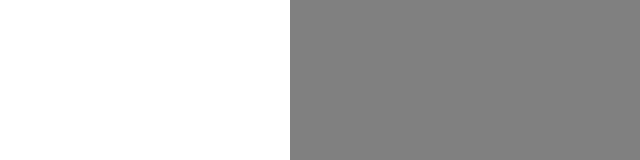
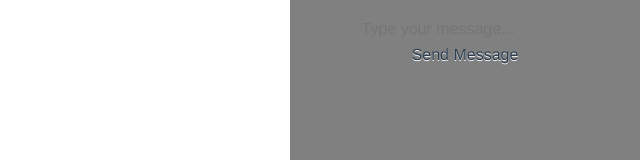
Before and after one commit to aLoneWitness/scriptstream, a Vue app: page / in a window 1280 px wide. Shown: the top 160 px of the page, without its empty margins (640-1280 px from the left). Built offline with nearby package versions, Linux system fonts and the light colour scheme; the HTML template or start-up script is replaced by a standard one.

Commit message:
basic chat component

```diff
--- a/package.json
+++ b/package.json
@@ -10,6 +10,7 @@
   "dependencies": {
     "core-js": "^3.3.2",
     "highlight.js": "^9.16.2",
+    "socket.io": "^2.3.0",
     "vue": "^2.6.10",
     "vue-router": "^3.1.3",
     "vuetify": "^2.1.0"
--- a/src/components/Chatbar.vue
+++ b/src/components/Chatbar.vue
@@ -1,12 +1,34 @@
 <template>
   <div class="sidenav">
-
+    <div id="chat">
+			<input type="text" id="input" placeholder="Type your message..." v-model="newMessage">
+		</div>
+		<button v-on:click="onMessageSend()">Send Message</button>
+		<p id="presence"></p>
+		<div id="output"></div>
   </div>
 </template>
 
 <script>
 export default {
-
+  data(){
+    return {
+      newMessage: '',
+      messages: [],
+      typing: false,
+      username: null,
+    }
+  },
+  methods: {
+    onType: function(event){
+      return event
+    },
+    onMessageSend: function(){
+      /*eslint no-console: ["error", { allow: ["warn", "error"] }] */
+      console.warn(this.newMessage)
+      return this.newMessage
+    }
+  }
 }
 </script>
 
@@ -22,4 +44,10 @@ export default {
   overflow-x: hidden; /* Disable horizontal scroll */
   padding-top: 20px;
 }
+button {
+  background: #e6e6e6;
+  text-shadow: 0 1px 0 #f3f3f3;
+  margin: .5em 0 2em 0;
+  width: 100%;
+}
 </style>
--- a/src/views/Home.vue
+++ b/src/views/Home.vue
@@ -1,6 +1,7 @@
 <template>
   <div class="home">
-    <chatbar></chatbar>
+    <chatbar>
+    </chatbar>
   </div>
 </template>
 
```
Also changed, not shown: 1 other file (tests, documents, lock files or other folders).
